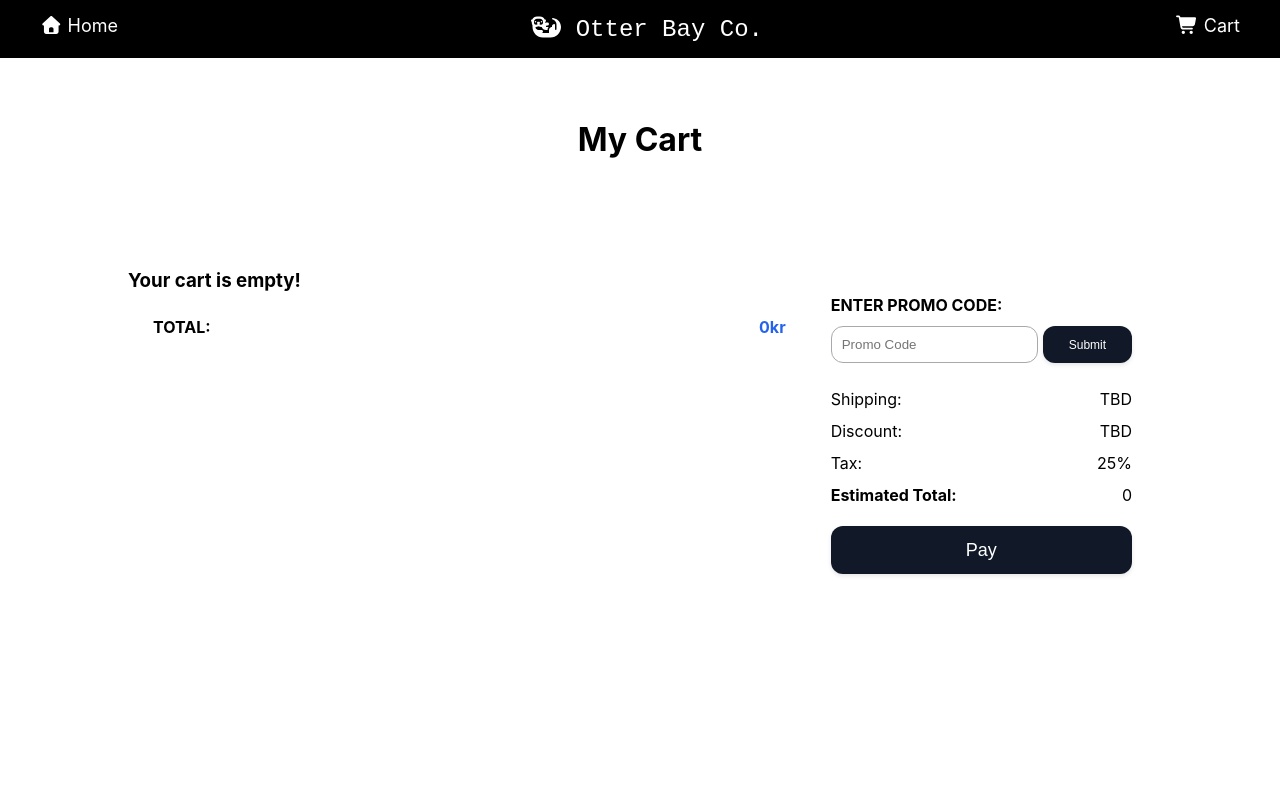
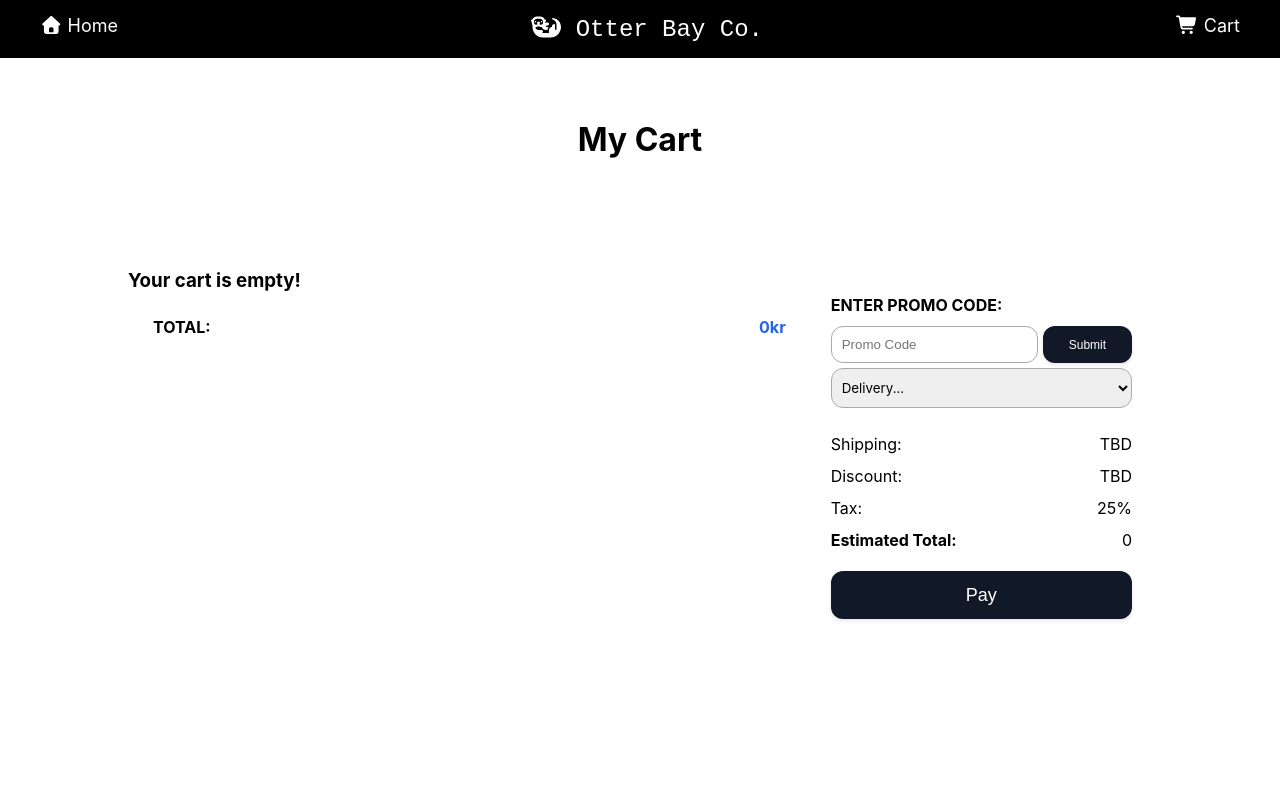
Before and after one commit to ls-95/shopping-cart-react, a React (Create React App) app: page /cart in a window 1280 px wide. Shown: the top 800 px of the page. Built offline with nearby package versions, Linux system fonts and the light colour scheme.

Commit message:
Add delivery option, basic styling and and refactored code

```diff
--- a/src/components/Button.js
+++ b/src/components/Button.js
@@ -1,8 +1,8 @@
 import "./Button.css";
 
-export default function Button({ onClick, children, icon, style }) {
+export default function Button({ onClick, children, icon, style, type }) {
   return (
-    <button onClick={onClick} className="btn" style={style}>
+    <button type={type} onClick={onClick} className="btn" style={style}>
       {children} {icon}
     </button>
   );
--- a/src/components/CartCalculation.css
+++ b/src/components/CartCalculation.css
@@ -29,3 +29,12 @@
   display: flex;
   flex-direction: row;
 }
+
+.selection-container select {
+  border: 1px solid #a9a9ac;
+  padding: 10px 10px 10px 6px;
+  border-radius: 0.75rem;
+  width: 100%;
+  margin-top: 5px;
+  font-family: inherit;
+}
--- a/src/components/CartCalculation.js
+++ b/src/components/CartCalculation.js
@@ -1,18 +1,23 @@
 import "./CartCalculation.css";
 import Button from "./Button";
+import TotalPrice from "./TotalPrice";
+import DeliveryOptions from "./DeliveryOptions";
 import PromoCode from "./PromoCode";
 import { useState } from "react";
 
 export default function CartCalculation({ totalPrice }) {
   const [promo, setPromo] = useState("");
-  const total = totalPrice;
+  const [deliveryOption, setDeliveryOption] = useState("");
+
   return (
+    <form>
       <div className="cart-calculation">
         <PromoCode promo={promo} setPromo={setPromo} />
+        <DeliveryOptions setDeliveryOption={setDeliveryOption} />
         <div className="calculation">
           <p>
             <span>Shipping: </span>
-          <span>TBD</span>
+            <span>{deliveryOption === "" ? "TBD" : `${deliveryOption}kr`}</span>
           </p>
           <p>
             <span>Discount: </span>
@@ -26,10 +31,17 @@ export default function CartCalculation({ totalPrice }) {
             <span>
               <strong>Estimated Total: </strong>
             </span>
-          <span>0</span>
+            <span>
+              <TotalPrice />
+            </span>
           </p>
-        <Button children={"Pay"} style={{ width: "100%", marginTop: "15px" }} />
+          <Button
+            type={"submit"}
+            children={"Pay"}
+            style={{ width: "100%", marginTop: "15px" }}
+          />
         </div>
       </div>
+    </form>
   );
 }
--- /dev/null
+++ b/src/components/DeliveryOptions.js
@@ -0,0 +1,31 @@
+import { useState } from "react";
+import "./CartCalculation.css";
+
+export default function DeliveryOptions({ setDeliveryOption }) {
+  let [selected, setSelected] = useState("");
+  let options = ["Standard Delivery - 49kr", "Home Delivery - 79kr"];
+
+  const handleDeliveryChange = (e) => {
+    const selectedOption = e.target.value;
+    setSelected(selectedOption);
+
+    if (selectedOption === options[0]) {
+      setDeliveryOption("49");
+    } else if (selectedOption === options[1]) {
+      setDeliveryOption("79");
+    }
+  };
+
+  return (
+    <div className="selection-container">
+      <select value={selected} onChange={handleDeliveryChange} required>
+        <option value="">Delivery...</option>
+        {options.map((option) => (
+          <option key={option} value={option}>
+            {option}
+          </option>
+        ))}
+      </select>
+    </div>
+  );
+}
--- a/src/components/PromoCode.js
+++ b/src/components/PromoCode.js
@@ -1,24 +1,22 @@
 import { useState } from "react";
 import Button from "./Button";
 
-export default function PromoCode({ promo, setPromo }) {
+export default function PromoCode({ setPromo }) {
   const [input, setInput] = useState("");
 
   const handlePromoCode = (e) => {
     e.preventDefault();
-    setPromo(input);
-    setInput("");
+
     if (input.length === 0) {
       alert("Please enter a promo code!");
       return;
-    } else {
-      setPromo(input);
-      setInput("");
-      alert(`Promo Code: ${input} had been added`);
     }
+    setPromo(input);
+    setInput("");
+    alert(`Promo Code: ${input} had been added`);
   };
   return (
-    <form>
+    <>
       <label htmlFor="promo-code">ENTER PROMO CODE:</label>
       <div className="promo-code-container">
         <input
@@ -43,6 +41,6 @@ export default function PromoCode({ promo, setPromo }) {
           onClick={handlePromoCode}
         />
       </div>
-    </form>
+    </>
   );
 }
--- /dev/null
+++ b/src/components/TotalPrice.js
@@ -0,0 +1,3 @@
+export default function TotalPrice() {
+  return <>0</>;
+}
```
Lines whose indentation alone changed are shown as unchanged.
